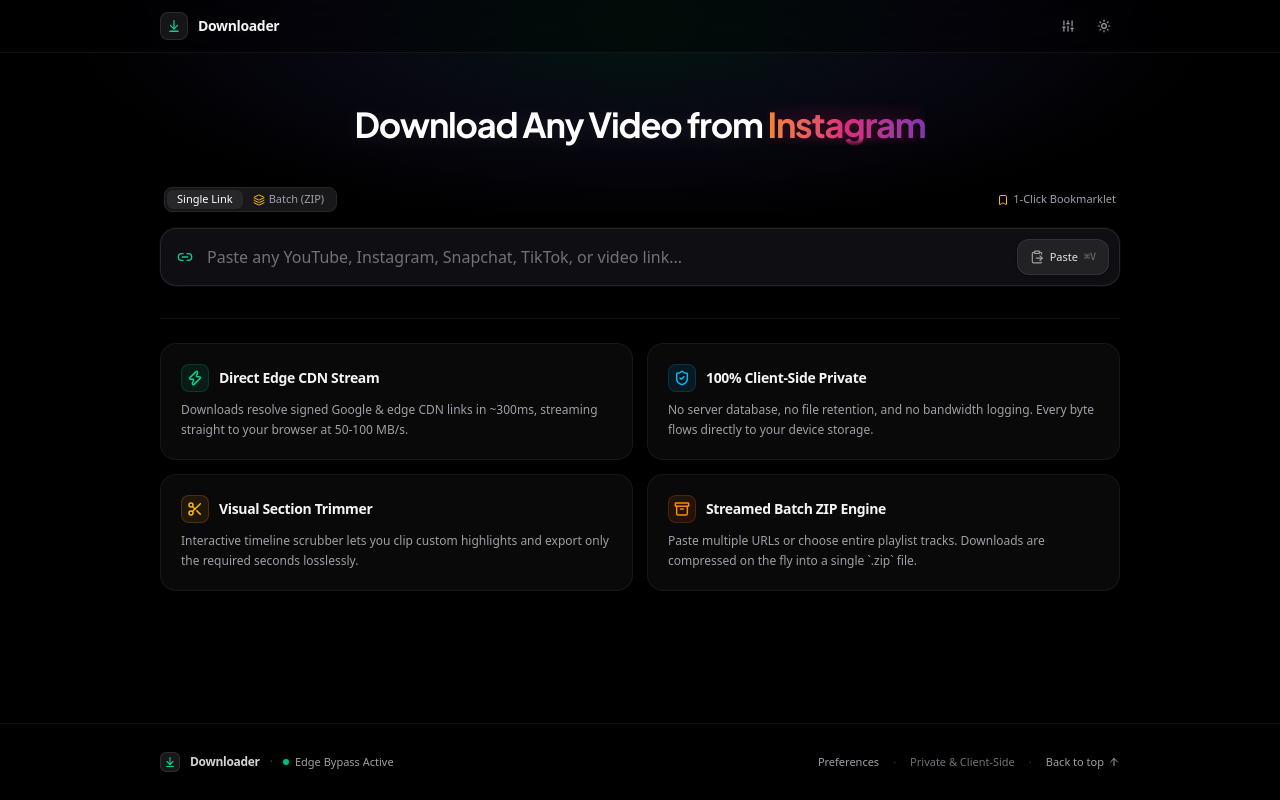
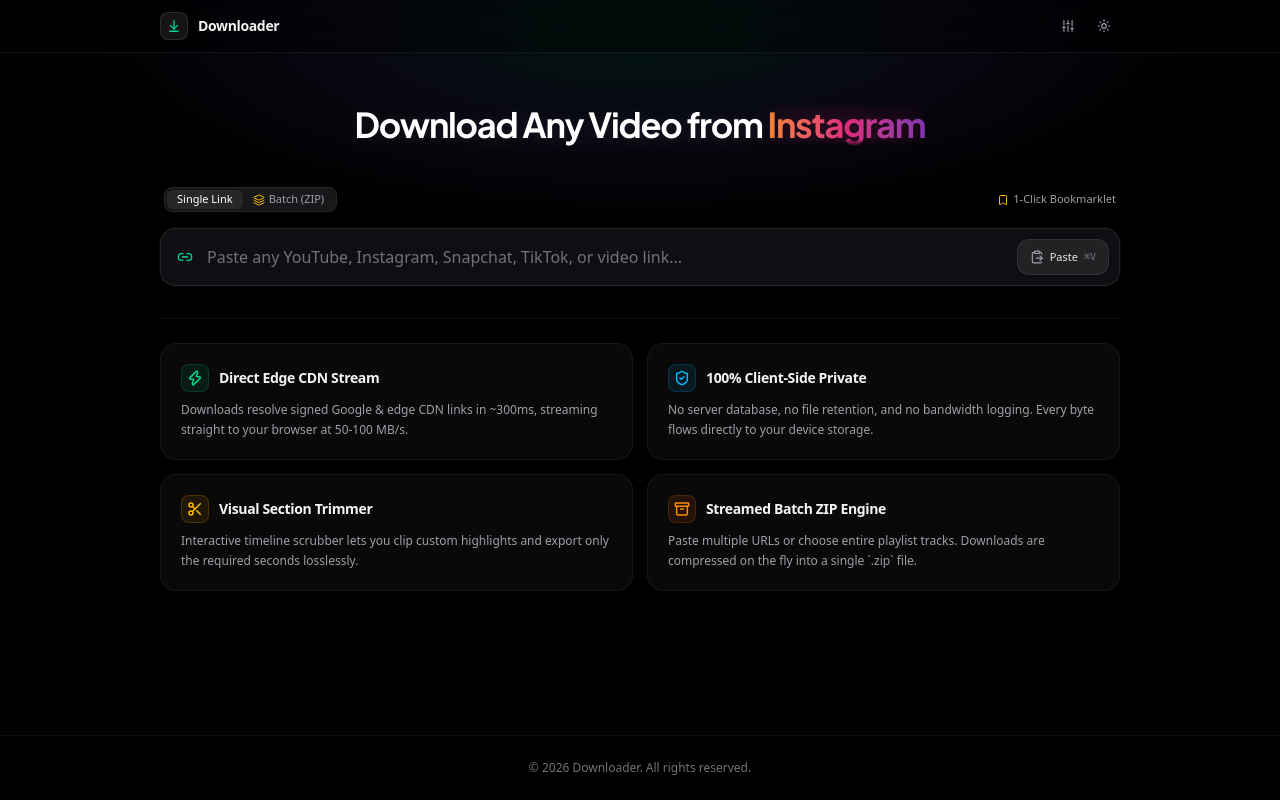
Before and after one commit to Pavan3905/Downloader, a React (Vite) app in the folder frontend/: page / in a window 1280 px wide. Built offline with nearby package versions, Linux system fonts and the light colour scheme.

Commit message:
clean(ui): simplify footer to centered copyright line

```diff
--- a/frontend/src/App.tsx
+++ b/frontend/src/App.tsx
@@ -3,7 +3,7 @@
 import { InspectPost } from './components/InspectPost';
 import { SettingsSheet } from './components/SettingsSheet';
 import { AdvancedSettings } from './types';
-import { Sliders, X, Zap, ShieldCheck, Scissors, Archive, Sparkles, ArrowDownToLine, ArrowUp } from 'lucide-react';
+import { Sliders, X, Zap, ShieldCheck, Scissors, Archive, Sparkles } from 'lucide-react';
 
 const MemoInspectPost = React.memo(InspectPost);
 const MemoSettingsSheet = React.memo(SettingsSheet);
@@ -361,47 +361,10 @@
         </div>
       </main>
 
-      {/* Aesthetic Minimal Footer */}
-      <footer className="w-full border-t border-white/[0.06] mt-auto py-7 px-4 sm:px-6 select-none z-10 transition-colors">
-        <div className="max-w-5xl mx-auto px-4 sm:px-6 lg:px-8 flex flex-col sm:flex-row items-center justify-between gap-4 text-xs text-zinc-500">
-          {/* Left: Brand & Engine Live Dot */}
-          <div className="flex items-center gap-2.5">
-            <div className="w-5 h-5 rounded-md bg-zinc-900 border border-white/10 flex items-center justify-center text-emerald-400">
-              <ArrowDownToLine className="w-3 h-3 stroke-[2.2]" />
-            </div>
-            <span className="font-semibold text-zinc-300 tracking-tight">Downloader</span>
-            <span className="text-zinc-700">·</span>
-            <div className="flex items-center gap-1.5 text-[11px] text-zinc-400">
-              <span className="relative flex h-1.5 w-1.5">
-                <span className="animate-ping absolute inline-flex h-full w-full rounded-full bg-emerald-400 opacity-75"></span>
-                <span className="relative inline-flex rounded-full h-1.5 w-1.5 bg-emerald-500"></span>
-              </span>
-              <span>Edge Bypass Active</span>
-            </div>
-          </div>
-
-          {/* Right: Minimalist Controls & Back To Top */}
-          <div className="flex items-center gap-3.5 text-[11px] text-zinc-400">
-            <button
-              type="button"
-              onClick={() => setIsSettingsOpen(true)}
-              className="hover:text-zinc-200 transition-colors cursor-pointer"
-            >
-              Preferences
-            </button>
-            <span className="text-zinc-700">·</span>
-            <span className="text-zinc-500">Private & Client-Side</span>
-            <span className="text-zinc-700">·</span>
-            <button
-              type="button"
-              onClick={() => window.scrollTo({ top: 0, behavior: 'smooth' })}
-              className="hover:text-emerald-400 transition-colors cursor-pointer flex items-center gap-1 group"
-              title="Scroll back to top"
-            >
-              <span>Back to top</span>
-              <ArrowUp className="w-3 h-3 group-hover:-translate-y-0.5 transition-transform" />
-            </button>
-          </div>
+      {/* Clean Centered Copyright Footer */}
+      <footer className="w-full border-t border-white/[0.06] mt-auto py-6 px-4 sm:px-6 select-none z-10 transition-colors">
+        <div className="max-w-5xl mx-auto px-4 sm:px-6 lg:px-8 flex items-center justify-center text-center text-xs text-zinc-500 font-normal">
+          <span>© {new Date().getFullYear()} Downloader. All rights reserved.</span>
         </div>
       </footer>
 
--- a/frontend/src/index.css
+++ b/frontend/src/index.css
@@ -227,13 +227,8 @@
 .light footer {
   border-top-color: rgba(0, 0, 0, 0.06) !important;
 }
-.light footer span.text-zinc-300 {
-  color: #18181b !important;
-}
-.light footer div.bg-zinc-900 {
-  background-color: rgba(0, 0, 0, 0.04) !important;
-  border-color: rgba(0, 0, 0, 0.08) !important;
-  color: #059669 !important;
+.light footer span {
+  color: #71717a !important;
 }
 
 .light .bg-zinc-950 {
```
